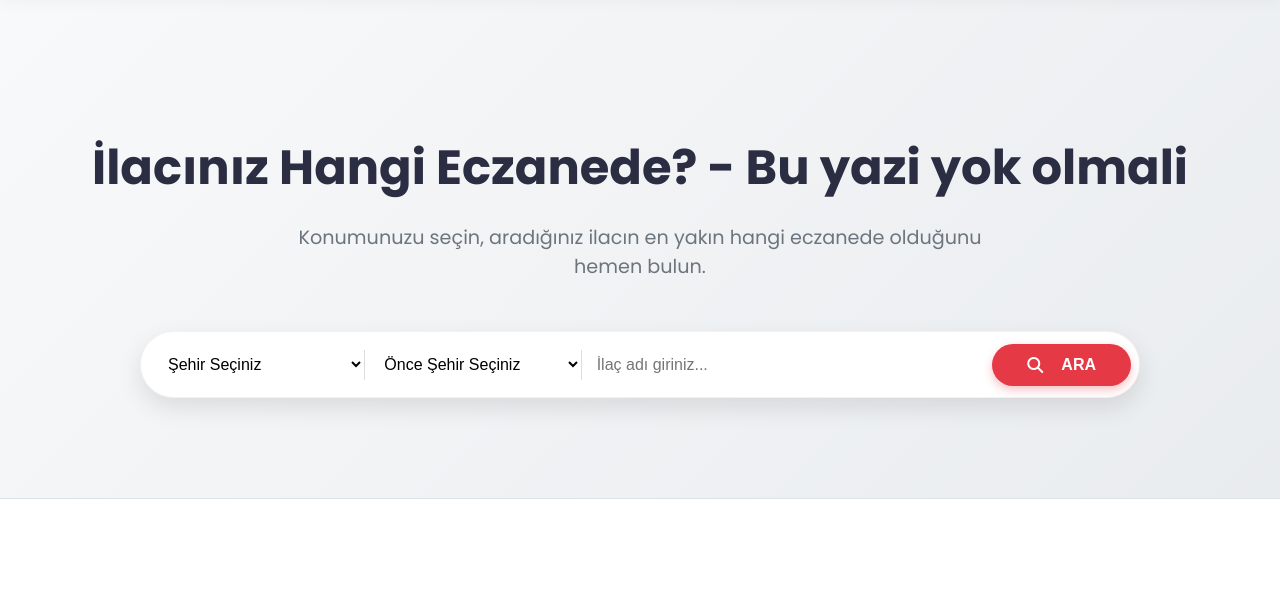
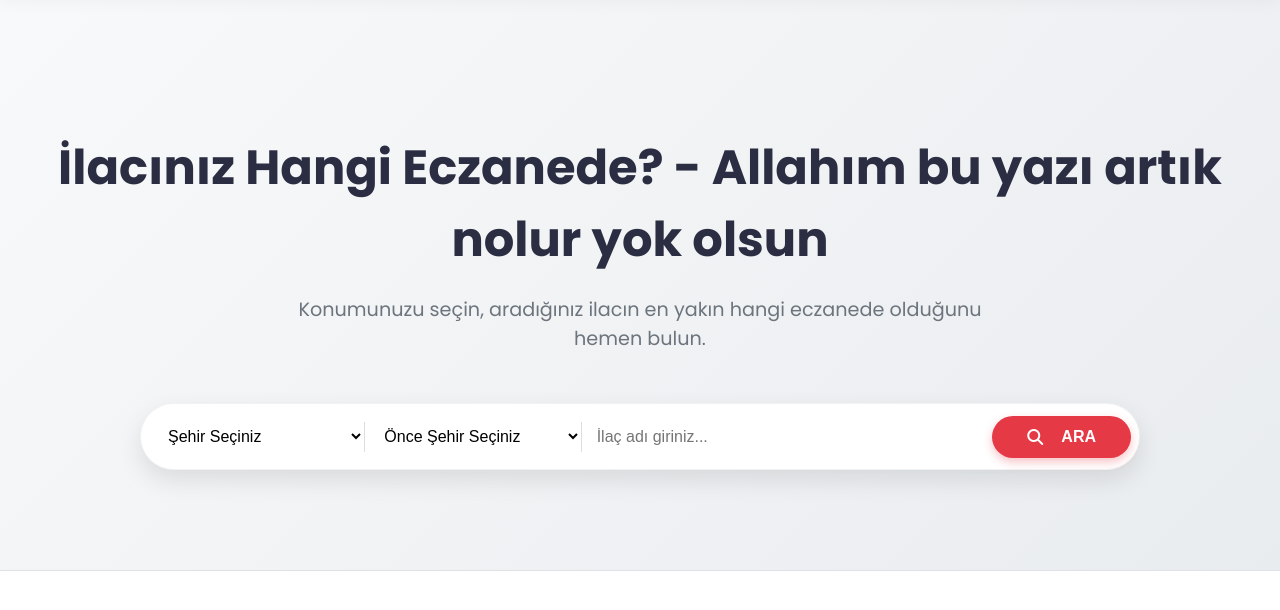
Before and after one commit to gulabdulkadir/bulutbilisimfinal, a PHP site: page / in a window 1280 px wide. Shown: the part 71-681 px from the top of the page. Run offline with PHP 8.4, Linux system fonts and the light colour scheme; data comes from the database, SQL or seed files in the repository.

Commit message:
rollback denemesi deneme:9999

```diff
--- a/app/index.php
+++ b/app/index.php
@@ -63,7 +63,7 @@ if ($gelenIlce != "" && $gelenIlac != "") {
 
     <header class="hero-section">
         <div class="hero-content">
-            <h1>İlacınız Hangi Eczanede? - Bu yazi yok olmali</h1>
+            <h1>İlacınız Hangi Eczanede? - Allahım bu yazı artık nolur yok olsun</h1>
             <p>Konumunuzu seçin, aradığınız ilacın en yakın hangi eczanede olduğunu hemen bulun.</p>
 
             <form action="index.php" method="GET" class="search-wrapper" style="display: flex; align-items: center; justify-content: space-between; padding: 8px; background: white; border-radius: 50px; box-shadow: 0 10px 25px rgba(0,0,0,0.1);">
```
